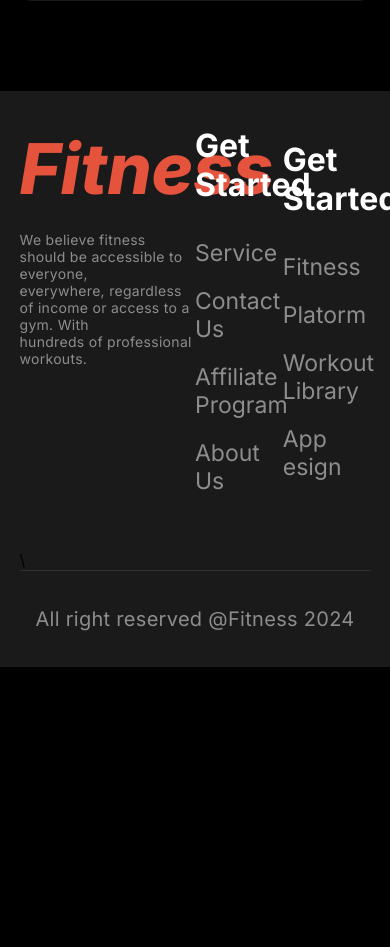
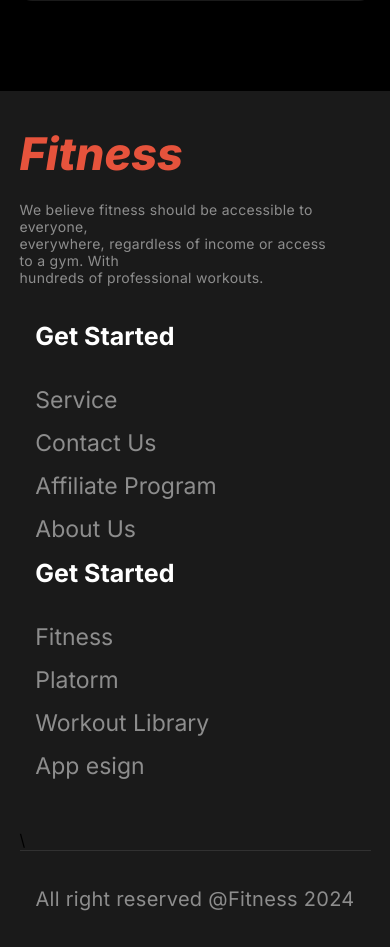
Before and after one commit to mustafiz8g/Fitness-A2, a plain HTML site: page index.html in a window 390 px wide. Shown: the part 6008-6955 px from the top of the page. Before the commit the page ends 6675 px from the top, so only its background shows below. Drawn offline with Linux system fonts and the light colour scheme; a web font is replaced by a local one.

Commit message:
making footer section responsive

```diff
--- a/styles/mobile.css
+++ b/styles/mobile.css
@@ -174,4 +174,34 @@
     margin:0 auto;
     justify-items: center;
  }
+ .footer-content{
+    flex-direction: column
+ }
+ .footer-right{
+    width: 90%;
+    flex-direction: column;
+
+    /* margin: 0; */
+ }
+ .footer-left{
+    width: 90%;
+    /* margin: 0; */
+    margin-bottom: 35px;
+ }
+ .footer-left h1{
+    color: #E6533C ;
+    font-size: 45px;
+    font-weight: 800;
+    font-style: italic;
+  }
+  .footer-r-l h6,.footer-r-r h6{
+    font-size: 25px;
+  }
+  .footer-r-l li ,.footer-r-r li{
+    margin-bottom: 15px;
+  }
+  .footer-r-l ,.footer-r-r{
+    width: 90%;
+  }
+
 }
```
